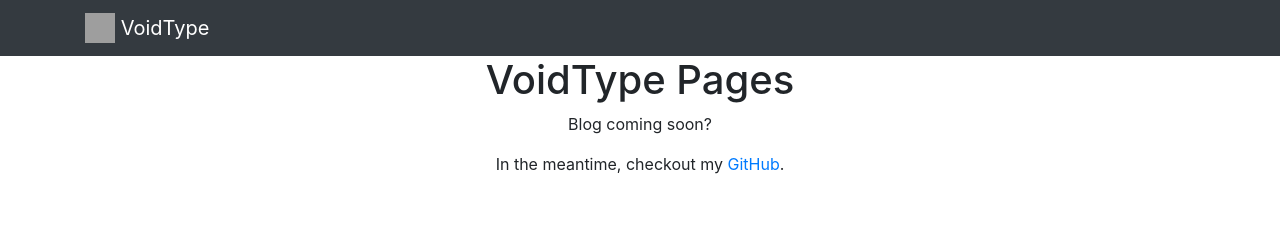
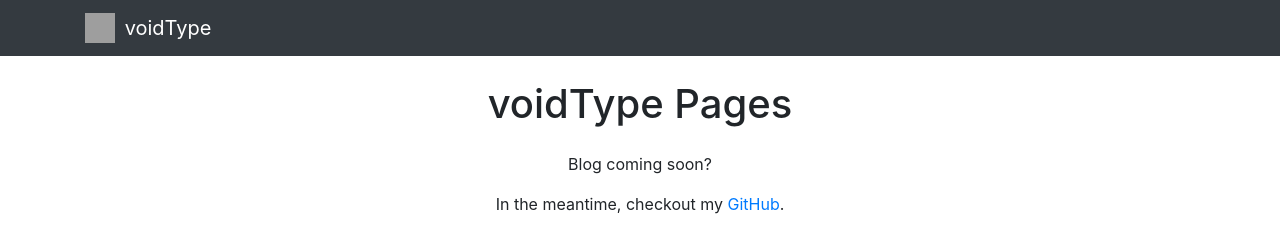
Before and after one commit to void-type/void-type.github.io, a plain HTML site: page index.html in a window 1280 px wide. Drawn offline with nearby package versions, Linux system fonts and the light colour scheme; grey boxes are pictures that could not be loaded.

Commit message:
Add CNAME

```diff
--- a/index.html
+++ b/index.html
@@ -8,7 +8,7 @@
   <link rel="stylesheet" href="https://stackpath.bootstrapcdn.com/bootstrap/4.3.1/css/bootstrap.min.css"
     integrity="sha384-ggOyR0iXCbMQv3Xipma34MD+dH/1fQ784/j6cY/iJTQUOhcWr7x9JvoRxT2MZw1T" crossorigin="anonymous">
 
-  <title>VoidType</title>
+  <title>voidType</title>
 </head>
 
 <body>
@@ -16,15 +16,15 @@
     <div class="container">
       <a class="navbar-brand" href="#">
         <img src="https://avatars1.githubusercontent.com/u/3291875?s=88&v=4" width="30" height="30"
-          class="d-inline-block align-top" alt="">
-        VoidType
+          class="d-inline-block align-top mr-1" alt="">
+        voidType
       </a>
     </div>
   </nav>
 
   <div class="container text-center">
-    <h1>VoidType Pages</h1>
-    <p>Blog coming soon?</p>
+    <h1 class="mt-4">voidType Pages</h1>
+    <p class="mt-4">Blog coming soon?</p>
     <p>In the meantime, checkout my <a href="https://github.com/void-type">GitHub</a>.</p>
   </div>
 
```
Also changed, not shown: 2 other files.
